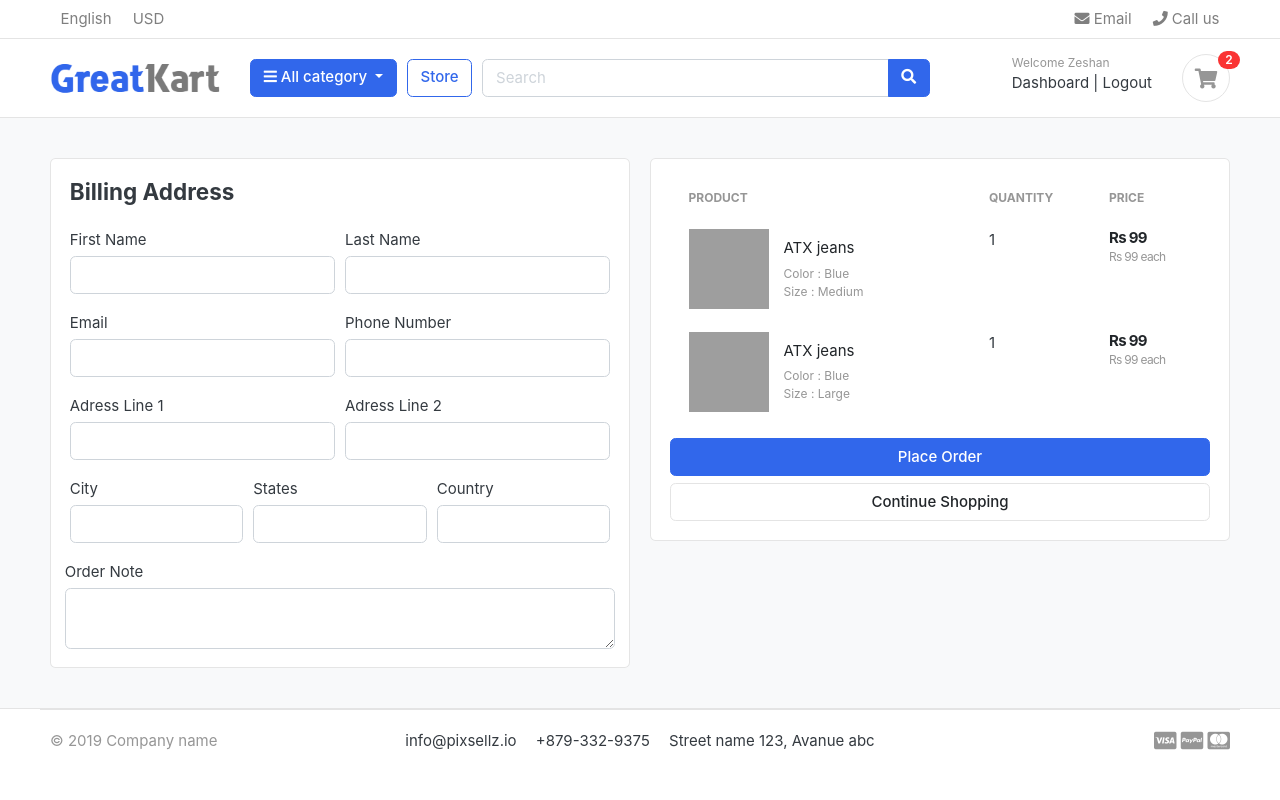
After one commit to ZeshanSabir88/greatkart-django, a Django app: page /cart/checkout/ in a window 1280 px wide. The commit adds this page. Run offline with Django 5.2, Linux system fonts and the light colour scheme; a user stored in the database is signed in; data comes from the database, SQL or seed files in the repository; both versions use the stored data as it was after the commit; some libraries are stand-ins or nearby versions; some web fonts are replaced; grey boxes are pictures that could not be loaded.

Commit message:
handled cart and checkout page for the logged in users

```diff
--- a/carts/context_processors.py
+++ b/carts/context_processors.py
@@ -8,7 +8,10 @@ def counter(request):
     else:
         try:
             cart = Cart.objects.filter(cart_id=_cart_id(request))
-            cart_items = CartItem.objects.all().filter(cart=cart[:1])
+            if request.user.is_authenticated:
+                cart_items = CartItem.objects.all().filter(user=request.user)
+            else:
+                cart_items = CartItem.objects.all().filter(cart=cart[:1])
             for cart_item in cart_items:
                 cart_count += cart_item.quantity
         except Cart.DoesNotExist:
--- a/carts/models.py
+++ b/carts/models.py
@@ -1,5 +1,6 @@
 from django.db import models
 from store.models import Product, Variation
+from accounts.models import Account
 
 # Create your models here.
 
@@ -12,9 +13,10 @@ class Cart(models.Model):
 
 
 class CartItem(models.Model):
+    user = models.ForeignKey(Account, on_delete=models.CASCADE, null=True)
     product = models.ForeignKey(Product, on_delete=models.CASCADE)
     variations = models.ManyToManyField(Variation, blank=True)
-    cart = models.ForeignKey(Cart, on_delete=models.CASCADE)
+    cart = models.ForeignKey(Cart, on_delete=models.CASCADE, null=True)
     quantity = models.IntegerField()
     is_active = models.BooleanField(default=True)
 
--- a/carts/urls.py
+++ b/carts/urls.py
@@ -7,4 +7,7 @@ urlpatterns = [
     path('remove_cart/<int:product_id>/<int:cart_item_id>/', views.remove_cart, name='remove_cart'),
     path('remove_cart_item/<int:product_id>/<int:cart_item_id>/', views.remove_cart_item, name='remove_cart_item'),
 
+
+    path('checkout/', views.checkout, name='checkout'),
+
 ]
--- a/carts/views.py
+++ b/carts/views.py
@@ -3,6 +3,9 @@ from django.core.exceptions import ObjectDoesNotExist
 from store.models import Product, Variation
 from .models import Cart, CartItem
 from django.http import HttpResponse # Generally not needed unless for debugging/API
+from django.contrib.auth.decorators import login_required
+
+
 
 
 def _cart_id(request):
@@ -14,83 +17,148 @@ def _cart_id(request):
 
 
 def add_cart(request, product_id):
+    current_user = request.user
     product = get_object_or_404(Product, id=product_id) # Use get_object_or_404 for Product
+    # if the user is authenticated
 
-    # Get product variations from POST
-    product_variation = []
-    if request.method == 'POST':
-        for key in request.POST:
-            value = request.POST.get(key)
-            try:
-                variation = Variation.objects.get(
-                    product=product,
-                    variation_category__iexact=key,
-                    variation_value__iexact=value
-                )
-                product_variation.append(variation)
-            except Variation.DoesNotExist:
-                pass
+    if current_user.is_authenticated:
+        product_variation = []
+        if request.method == 'POST':
+            for key in request.POST:
+                value = request.POST.get(key)
+                try:
+                    variation = Variation.objects.get(
+                        product=product,
+                        variation_category__iexact=key,
+                        variation_value__iexact=value
+                    )
+                    product_variation.append(variation)
+                except Variation.DoesNotExist:
+                    pass
 
-    # Get or create cart
-    try:
-        cart = Cart.objects.get(cart_id=_cart_id(request))
-    except Cart.DoesNotExist:
-        cart = Cart.objects.create(cart_id=_cart_id(request))
-        cart.save()
+        # Get or create cart
+        # --- FIX: Variation Comparison Logic ---
+        # Convert incoming variations to a set for order-independent comparison
+        incoming_variation_set = set(product_variation)
 
-    # --- FIX: Variation Comparison Logic ---
-    # Convert incoming variations to a set for order-independent comparison
-    incoming_variation_set = set(product_variation)
+        # Check if product already exists in cart with the EXACT same variations
+        is_cart_item_exists = False
+        id_to_increase = None
 
-    # Check if product already exists in cart with the EXACT same variations
-    is_cart_item_exists = False
-    id_to_increase = None
+        cart_items = CartItem.objects.filter(product=product, user=current_user)
 
-    cart_items = CartItem.objects.filter(product=product, cart=cart)
+        if cart_items.exists():
+            for item in cart_items:
+                existing_variation_set = set(item.variations.all())
 
-    if cart_items.exists():
-        for item in cart_items:
-            existing_variation_set = set(item.variations.all())
+                # Compare the sets (order doesn't matter now)
+                if existing_variation_set == incoming_variation_set:
+                    is_cart_item_exists = True
+                    id_to_increase = item.id
+                    break
 
-            # Compare the sets (order doesn't matter now)
-            if existing_variation_set == incoming_variation_set:
-                is_cart_item_exists = True
-                id_to_increase = item.id
-                break
+        if is_cart_item_exists:
+            # If same variation exists → increase quantity
+            item = CartItem.objects.get(product=product, id=id_to_increase)
+            item.quantity += 1
+            item.save()
 
-    if is_cart_item_exists:
-        # If same variation exists → increase quantity
-        item = CartItem.objects.get(product=product, id=id_to_increase)
-        item.quantity += 1
-        item.save()
+        else:
+            # If product exists but variation is different, OR product is new: create new CartItem
+            cart_item = CartItem.objects.create(
+                product=product,
+                quantity=1,
+                user=current_user,
+            )
+
+            if len(product_variation) > 0:
+                # The * unpacks the list into arguments for .add()
+                cart_item.variations.add(*product_variation)
+
+            cart_item.save()
+
+        return redirect('cart')
+
+
+    # if user is not authenticated
 
     else:
-        # If product exists but variation is different, OR product is new: create new CartItem
-        cart_item = CartItem.objects.create(
-            product=product,
-            quantity=1,
-            cart=cart,
-        )
+    # Get product variations from POST
+        product_variation = []
+        if request.method == 'POST':
+            for key in request.POST:
+                value = request.POST.get(key)
+                try:
+                    variation = Variation.objects.get(
+                        product=product,
+                        variation_category__iexact=key,
+                        variation_value__iexact=value
+                    )
+                    product_variation.append(variation)
+                except Variation.DoesNotExist:
+                    pass
 
-        if len(product_variation) > 0:
-            # The * unpacks the list into arguments for .add()
-            cart_item.variations.add(*product_variation)
+        # Get or create cart
+        try:
+            cart = Cart.objects.get(cart_id=_cart_id(request))
+        except Cart.DoesNotExist:
+            cart = Cart.objects.create(cart_id=_cart_id(request))
+            cart.save()
 
-        cart_item.save()
+        # --- FIX: Variation Comparison Logic ---
+        # Convert incoming variations to a set for order-independent comparison
+        incoming_variation_set = set(product_variation)
 
-    return redirect('cart')
+        # Check if product already exists in cart with the EXACT same variations
+        is_cart_item_exists = False
+        id_to_increase = None
+
+        cart_items = CartItem.objects.filter(product=product, cart=cart)
+
+        if cart_items.exists():
+            for item in cart_items:
+                existing_variation_set = set(item.variations.all())
+
+                # Compare the sets (order doesn't matter now)
+                if existing_variation_set == incoming_variation_set:
+                    is_cart_item_exists = True
+                    id_to_increase = item.id
+                    break
+
+        if is_cart_item_exists:
+            # If same variation exists → increase quantity
+            item = CartItem.objects.get(product=product, id=id_to_increase)
+            item.quantity += 1
+            item.save()
+
+        else:
+            # If product exists but variation is different, OR product is new: create new CartItem
+            cart_item = CartItem.objects.create(
+                product=product,
+                quantity=1,
+                cart=cart,
+            )
+
+            if len(product_variation) > 0:
+                # The * unpacks the list into arguments for .add()
+                cart_item.variations.add(*product_variation)
+
+            cart_item.save()
+
+        return redirect('cart')
 
 
 def remove_cart(request, product_id, cart_item_id):
     """Decrements the quantity of a cart item or removes it if quantity is 1."""
 
-    # The item must be fetched by both product and its unique ID to account for variations
-    cart = Cart.objects.get(cart_id=_cart_id(request))
     product = get_object_or_404(Product, id=product_id)
 
     try:
-        # Filter by cart_item_id to ensure we are removing the correct variation item
-        cart_item = CartItem.objects.get(product=product, cart=cart, id=cart_item_id)
+        if request.user.is_authenticated:
+            cart_item = CartItem.objects.get(product=product, user=request.user, id=cart_item_id)
+        else:
+            cart = Cart.objects.get(cart_id=_cart_id(request))
+            cart_item = CartItem.objects.get(product=product, cart=cart, id=cart_item_id)
 
         if cart_item.quantity > 1:
             cart_item.quantity -= 1
@@ -108,27 +176,32 @@ def remove_cart(request, product_id, cart_item_id):
 def remove_cart_item(request, product_id, cart_item_id):
     """Deletes a specific CartItem entirely (used for 'Remove' button)."""
 
-    cart = Cart.objects.get(cart_id=_cart_id(request))
+
     product = get_object_or_404(Product, id=product_id)
 
-    # Fetch by unique cart_item_id to delete the specific variation item
-    cart_item = CartItem.objects.get(product=product, cart=cart, id=cart_item_id)
+    if request.user.is_authenticated:
+        cart_item = CartItem.objects.get(product=product, user=request.user, id=cart_item_id)
+    else:
+        cart = Cart.objects.get(cart_id=_cart_id(request))
+        cart_item = CartItem.objects.get(product=product, cart=cart, id=cart_item_id)
+
+
     cart_item.delete()
     return redirect('cart')
 
 
 def cart(request, total=0, quantity=0, cart_items=None):
-    tax = 0
-    grand_total = 0
+
 
     try:
+        tax = 0
+        grand_total = 0
         # Check if user is authenticated (not shown in original code, but good practice)
-        # if request.user.is_authenticated:
-        #     cart = Cart.objects.get(user=request.user)
-        # else:
-
-        cart = Cart.objects.get(cart_id=_cart_id(request))
-        cart_items = CartItem.objects.filter(cart=cart, is_active=True)
+        if request.user.is_authenticated:
+            cart_items = CartItem.objects.filter(user=request.user, is_active=True)
+        else:
+            cart = Cart.objects.get(cart_id=_cart_id(request))
+            cart_items = CartItem.objects.filter(cart=cart, is_active=True)
 
         for cart_item in cart_items:
             # Ensure price exists before multiplying (safe guard)
@@ -154,3 +227,40 @@ def cart(request, total=0, quantity=0, cart_items=None):
         'grand_total': grand_total,
     }
     return render(request, 'store/cart.html', context)
+
+@login_required(login_url='login')
+def checkout(request, total=0, quantity=0, cart_items=None):
+
+    try:
+        tax = 0
+        grand_total = 0
+        if request.user.is_authenticated:
+            cart_items = CartItem.objects.filter(user=request.user, is_active=True)
+        else:
+            cart = Cart.objects.get(cart_id=_cart_id(request))
+            cart_items = CartItem.objects.filter(cart=cart, is_active=True)
+
+        for cart_item in cart_items:
+            # Ensure price exists before multiplying (safe guard)
+            item_price = cart_item.product.price if cart_item.product.price else 0
+            total += (item_price * cart_item.quantity)
+            quantity += cart_item.quantity
+
+        # Calculate tax and grand total
+        if total > 0:
+            # Tax calculation: (2 * total) / 100 is 2%
+            TAX_RATE = 0.02
+            tax = total * TAX_RATE
+            grand_total = total + tax
+
+    except ObjectDoesNotExist:
+        pass  # cart or cart_items will be None, template handles it
+
+    context = {
+        'total': total,
+        'quantity': quantity,
+        'cart_items': cart_items,
+        'tax': tax,
+        'grand_total': grand_total,
+    }
+    return render(request, 'store/checkout.html', context)
--- a/templates/store/cart.html
+++ b/templates/store/cart.html
@@ -103,7 +103,7 @@
 			<p class="text-center mb-3">
 				<img src="{% static './images/misc/payments.png' %}" height="26">
 			</p>
-			<a href="./place-order.html" class="btn btn-primary btn-block"> Checkout </a>
+			<a href="{% url 'checkout' %}" class="btn btn-primary btn-block"> Checkout </a>
 			<a href="{% url 'store' %}" class="btn btn-light btn-block">Continue Shopping</a>
 		</div> <!-- card-body.// -->
 		</div> <!-- card.// -->
--- /dev/null
+++ b/templates/store/checkout.html
@@ -0,0 +1,140 @@
+{% extends 'base.html' %}
+{% load static %}
+
+{% block content %}
+<section class="section-content padding-y bg">
+<div class="container">
+
+<!-- ============================ COMPONENT 1 ================================= -->
+
+<div class="row">
+	<aside class="col-lg-6">
+<div class="card">
+  <div class="card-body">
+    <h4 class="card-title mb-4">Billing Address</h4>
+    <form action="" method="POST">
+			{% csrf_token %}
+      <div class="form-row">
+        <div class="col form-group">
+          <label for="">First Name</label>
+          <input type="text" name="first_name" class="form-control" required>
+        </div>
+        <div class="col form-group">
+          <label for="">Last Name</label>
+          <input type="text" name="last_name" class="form-control" required>
+        </div>
+      </div>
+      <div class="form-row">
+        <div class="col form-group">
+          <label for="">Email</label>
+          <input type="email" name="email" class="form-control" required>
+        </div>
+        <div class="col form-group">
+          <label for="">Phone Number</label>
+          <input type="text" name="phone" class="form-control" required>
+        </div>
+      </div>
+      <div class="form-row">
+        <div class="col form-group">
+          <label for="">Adress Line 1</label>
+          <input type="text" name="address_line_1" class="form-control" required>
+        </div>
+        <div class="col form-group">
+          <label for="">Adress Line 2</label>
+          <input type="text" name="address_line_2" class="form-control">
+        </div>
+      </div>
+      <div class="form-row">
+        <div class="col form-group">
+          <label for="">City</label>
+          <input type="text" name="city" class="form-control" required>
+        </div>
+        <div class="col form-group">
+          <label for="">States</label>
+          <input type="text" name="state" class="form-control" required>
+        </div>
+
+      <div class="col form-group">
+        <label for="">Country</label>
+        <input type="text" name="country" class="form-control" required>
+      </div>
+      </div>
+      <div class="form-row">
+        <label for="">Order Note</label>
+        <textarea name="order_note" rows="2" class="form-control"></textarea>
+
+      </div>
+
+
+  </div>
+</div> <!-- card.// -->
+
+	</aside> <!-- col.// -->
+	<aside class="col-lg-6">
+
+		<div class="card">
+		<div class="card-body">
+      <table class="table table-borderless table-shopping-cart">
+      <thead class="text-muted">
+      <tr class="small text-uppercase">
+        <th scope="col">Product</th>
+        <th scope="col" width="120">Quantity</th>
+        <th scope="col" width="120">Price</th>
+      </tr>
+      </thead>
+      <tbody>
+
+
+      {% for cart_item in cart_items %}
+
+      <tr>
+      	<td>
+      		<figure class="itemside align-items-center">
+      			<div class="aside"><img src="{{ cart_item.product.images.url }}" class="img-sm"></div>
+      			<figcaption class="info">
+      				<a href="{{ cart_item.product.get_url }}" class="title text-dark">{{ cart_item.product.product_name }}</a>
+      				<p class="text-muted small">
+      					{% if cart_item.variations.all %}
+      						{% for item in cart_item.variations.all %}
+      							{{ item.variation_category | capfirst }} : {{ item.variation_value | capfirst }} <br>
+      					  {% endfor %}
+      					{% endif %}
+      				</p>
+      			</figcaption>
+      		</figure>
+      	</td>
+      	<td>
+      		<!-- col.// -->
+      					<label for="">{{cart_item.quantity}}</label>
+      	</td>
+      	<td>
+      		<div class="price-wrap">
+      			<var class="price">Rs {{ cart_item.sub_total }}</var>
+      			<small class="text-muted"> Rs {{ cart_item.product.price }} each </small>
+      		</div> <!-- price-wrap .// -->
+      	</td>
+
+      </tr>
+      {% endfor %}
+
+      </tbody>
+      </table>
+			<!-- <a href="./place-order.html" class="btn btn-primary btn-block"> Place Order </a> -->
+			<button type="submit" name="submit" class="btn btn-primary btn-block">Place Order</button>
+			<a href="{% url 'store' %}" class="btn btn-light btn-block">Continue Shopping</a>
+			</form>
+		</div> <!-- card-body.// -->
+		</div> <!-- card.// -->
+
+</aside> <!-- col.// -->
+
+
+</div> <!-- row.// -->
+
+<!-- ============================ COMPONENT 1 END .// ================================= -->
+
+</div> <!-- container .//  -->
+</section>
+<!-- ========================= SECTION CONTENT END// ========================= -->
+
+{% endblock %}
```
Also changed, not shown: accounts/views.py (+51 -1 lines), carts/migrations/0003_cartitem_user_alter_cartitem_cart.py (added), db.sqlite3.
